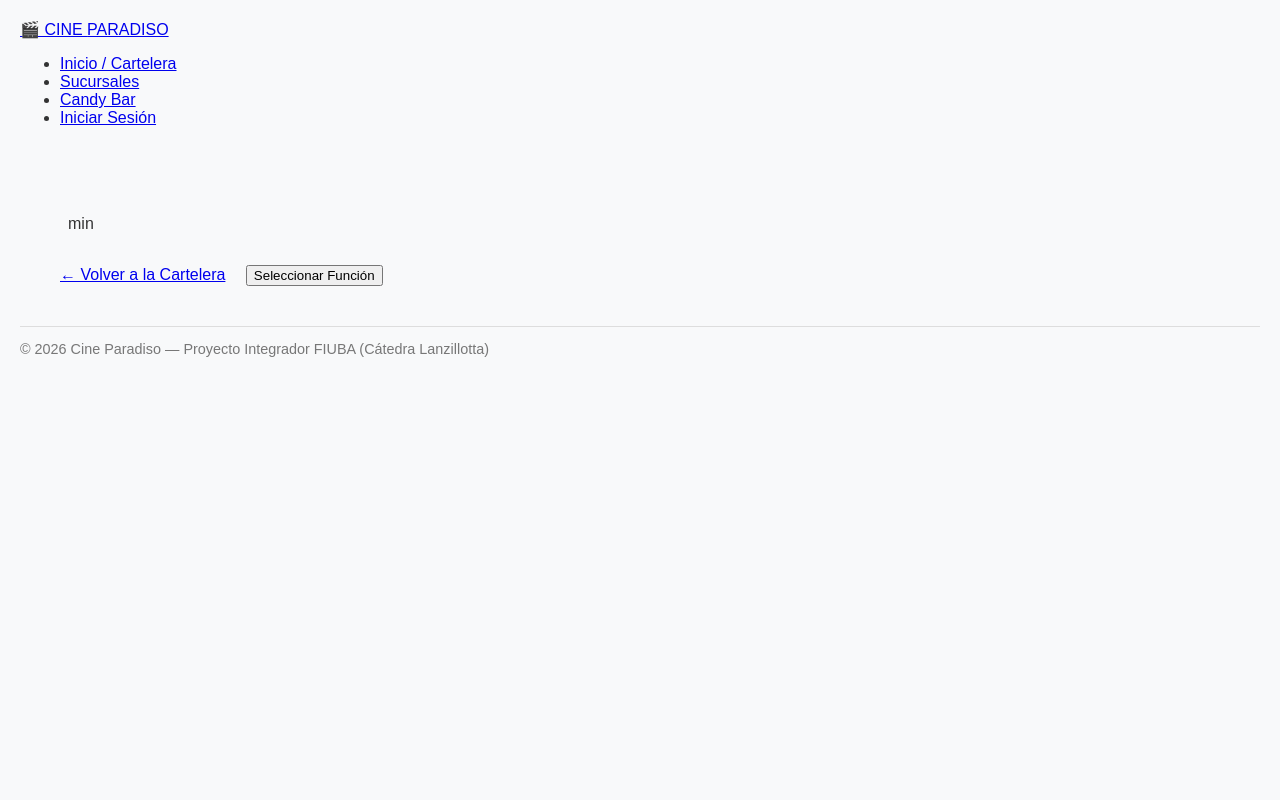
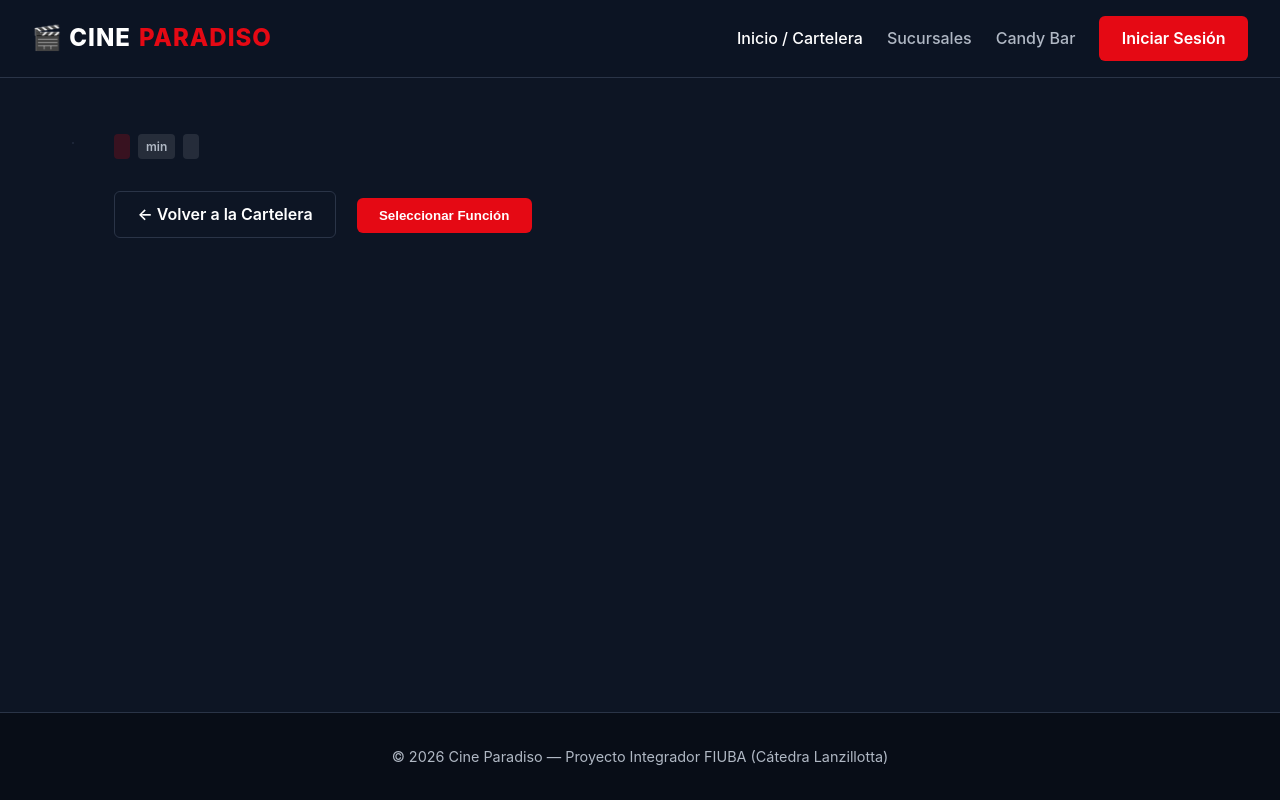
Before and after one commit to lutzio07/Front---Cine-Paradiso, a Flask app: template templates/pages/pelicula_detalle.html in a window 1280 px wide. Run offline with Flask 3, Linux system fonts and the light colour scheme; the template is opened without the code that fills it, so the values that code supplies are empty; some libraries are stand-ins or nearby versions.

Commit message:
Implementar estilos globales y variables de modo oscuro
Se añadieron estilos globales para el modo oscuro y se definieron variables CSS para los colores y la tipografía.
Modo Oscuro Cinematográfico (#0D1524, acento rojo #E50914)

```diff
--- a/static/css/styles.css
+++ b/static/css/styles.css
@@ -1,19 +1,245 @@
-body {
-    font-family: Arial, sans-serif;
-    margin: 0;
-    padding: 20px;
-    background-color: #f8f9fa;
-    color: #333;
+/* ==========================================================================
+   ESTILOS GLOBALES - CINE PARADISO
+   Modo Oscuro Cinematográfico
+   Paleta: Fondo #0D1524, Tarjetas #121824 / #1E2536, Acento Rojo #E50914, Texto Blanco
+   ========================================================================== */
+
+:root {
+    --bg-main: #0D1524;
+    --bg-card: #121824;
+    --bg-card-hover: #1E2536;
+    --accent-red: #E50914;
+    --accent-red-hover: #B80710;
+    --text-primary: #FFFFFF;
+    --text-secondary: #B0B8C4;
+    --border-color: #2A3447;
+    --font-family: 'Inter', -apple-system, BlinkMacSystemFont, 'Segoe UI', Roboto, sans-serif;
 }
 
-header {
-    border-bottom: 2px solid #ddd;
-    margin-bottom: 20px;
+* {
+    margin: 0;
+    padding: 0;
+    box-sizing: border-box;
 }
 
-footer {
-    margin-top: 40px;
-    border-top: 1px solid #ddd;
-    font-size: 0.9em;
-    color: #777;
+body {
+    background-color: var(--bg-main);
+    color: var(--text-primary);
+    font-family: var(--font-family);
+    line-height: 1.6;
+    min-height: 100vh;
+    display: flex;
+    flex-direction: column;
 }
+
+a {
+    color: inherit;
+    text-decoration: none;
+}
+
+/* NAVBAR */
+.navbar {
+    background-color: rgba(13, 21, 36, 0.95);
+    border-bottom: 1px solid var(--border-color);
+    padding: 1rem 2rem;
+    display: flex;
+    justify-content: space-between;
+    align-items: center;
+    position: sticky;
+    top: 0;
+    z-index: 1000;
+    backdrop-filter: blur(10px);
+}
+
+.navbar-brand {
+    font-size: 1.5rem;
+    font-weight: 800;
+    letter-spacing: 1px;
+    display: flex;
+    align-items: center;
+    gap: 0.5rem;
+}
+
+.navbar-brand span {
+    color: var(--accent-red);
+}
+
+.navbar-nav {
+    display: flex;
+    list-style: none;
+    gap: 1.5rem;
+    align-items: center;
+}
+
+.nav-link {
+    color: var(--text-secondary);
+    font-weight: 500;
+    transition: color 0.3s ease;
+}
+
+.nav-link:hover, .nav-link.active {
+    color: var(--text-primary);
+}
+
+/* BUTTONS */
+.btn {
+    display: inline-block;
+    padding: 0.6rem 1.4rem;
+    border-radius: 6px;
+    font-weight: 600;
+    cursor: pointer;
+    border: none;
+    transition: all 0.3s ease;
+    text-align: center;
+}
+
+.btn-primary {
+    background-color: var(--accent-red);
+    color: var(--text-primary);
+}
+
+.btn-primary:hover {
+    background-color: var(--accent-red-hover);
+    transform: translateY(-2px);
+}
+
+.btn-outline {
+    background-color: transparent;
+    border: 1px solid var(--border-color);
+    color: var(--text-primary);
+}
+
+.btn-outline:hover {
+    border-color: var(--accent-red);
+    color: var(--accent-red);
+}
+
+/* HERO SECTION */
+.hero {
+    background: linear-gradient(180deg, rgba(13,21,36,0.3) 0%, var(--bg-main) 100%),
+                url('https://images.unsplash.com/photo-1489599849927-2ee91cede3ba?auto=format&fit=crop&w=1600&q=80') center/cover no-repeat;
+    padding: 5rem 2rem;
+    text-align: center;
+}
+
+.hero h1 {
+    font-size: 2.8rem;
+    font-weight: 900;
+    margin-bottom: 1rem;
+}
+
+.hero h1 span {
+    color: var(--accent-red);
+}
+
+.hero p {
+    color: var(--text-secondary);
+    font-size: 1.2rem;
+    max-width: 600px;
+    margin: 0 auto 2rem;
+}
+
+/* CONTAINER & GRID */
+.container {
+    max-width: 1200px;
+    margin: 0 auto;
+    padding: 2rem;
+    width: 100%;
+}
+
+.section-title {
+    font-size: 1.8rem;
+    font-weight: 700;
+    margin-bottom: 1.5rem;
+    position: relative;
+    padding-bottom: 0.5rem;
+}
+
+.section-title::after {
+    content: '';
+    position: absolute;
+    bottom: 0;
+    left: 0;
+    width: 50px;
+    height: 3px;
+    background-color: var(--accent-red);
+}
+
+.movie-grid {
+    display: grid;
+    grid-template-columns: repeat(auto-fill, minmax(220px, 1fr));
+    gap: 1.8rem;
+}
+
+/* MOVIE CARD */
+.movie-card {
+    background-color: var(--bg-card);
+    border: 1px solid var(--border-color);
+    border-radius: 8px;
+    overflow: hidden;
+    transition: transform 0.3s ease, border-color 0.3s ease;
+    display: flex;
+    flex-direction: column;
+}
+
+.movie-card:hover {
+    transform: translateY(-6px);
+    border-color: var(--accent-red);
+    background-color: var(--bg-card-hover);
+}
+
+.movie-poster {
+    width: 100%;
+    height: 310px;
+    object-fit: cover;
+    background-color: #1a2233;
+}
+
+.movie-body {
+    padding: 1rem;
+    display: flex;
+    flex-direction: column;
+    flex-grow: 1;
+}
+
+.movie-title {
+    font-size: 1.1rem;
+    font-weight: 700;
+    margin-bottom: 0.5rem;
+}
+
+.movie-meta {
+    display: flex;
+    gap: 0.5rem;
+    margin-bottom: 0.8rem;
+}
+
+.badge {
+    background-color: rgba(255, 255, 255, 0.1);
+    color: var(--text-secondary);
+    padding: 0.2rem 0.5rem;
+    border-radius: 4px;
+    font-size: 0.75rem;
+    font-weight: 600;
+}
+
+.badge-red {
+    background-color: rgba(229, 9, 20, 0.2);
+    color: var(--accent-red);
+}
+
+.movie-card .btn {
+    margin-top: auto;
+    width: 100%;
+}
+
+/* FOOTER */
+.footer {
+    margin-top: auto;
+    background-color: #080D17;
+    border-top: 1px solid var(--border-color);
+    padding: 2rem;
+    text-align: center;
+    color: var(--text-secondary);
+    font-size: 0.9rem;
+}
```
